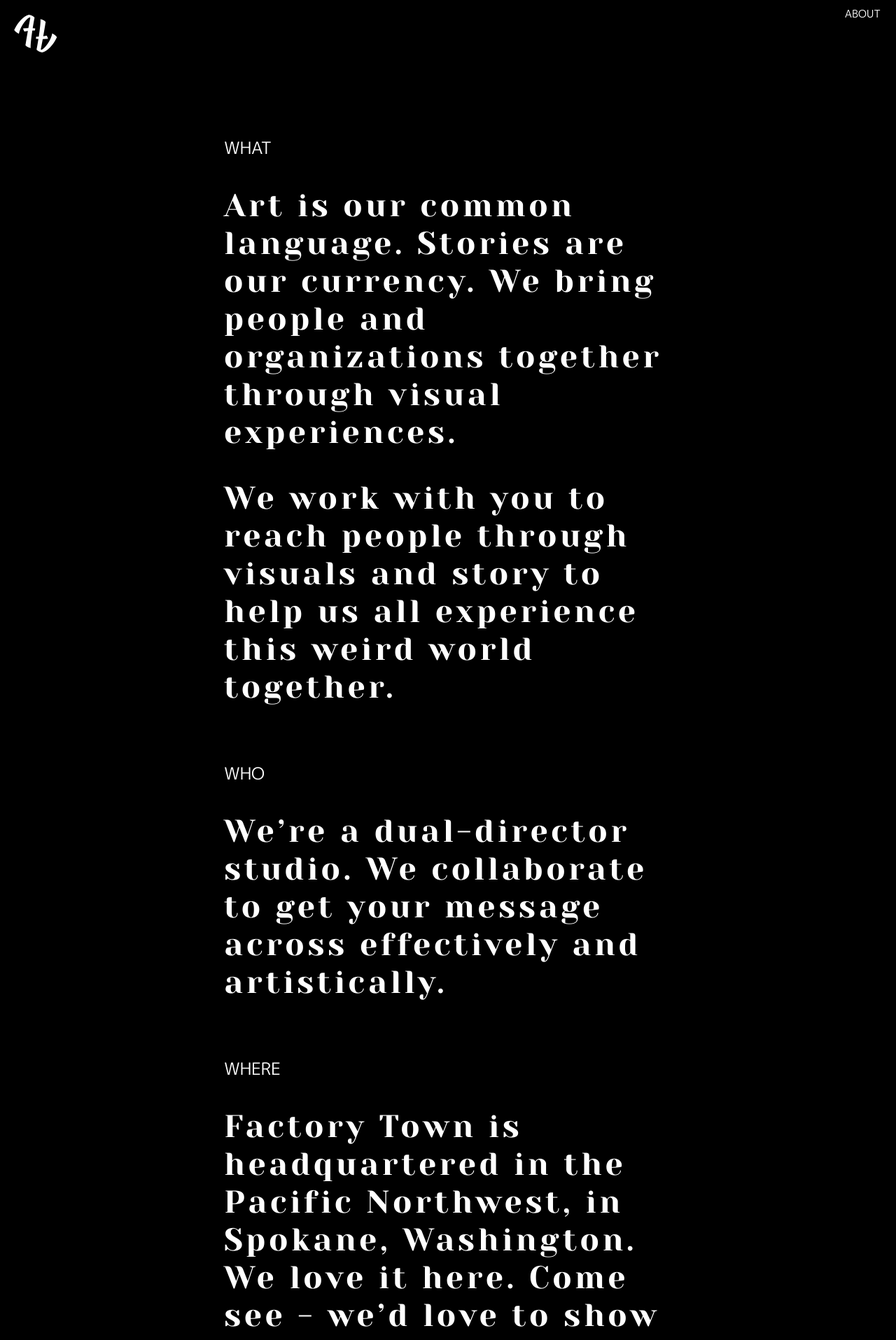
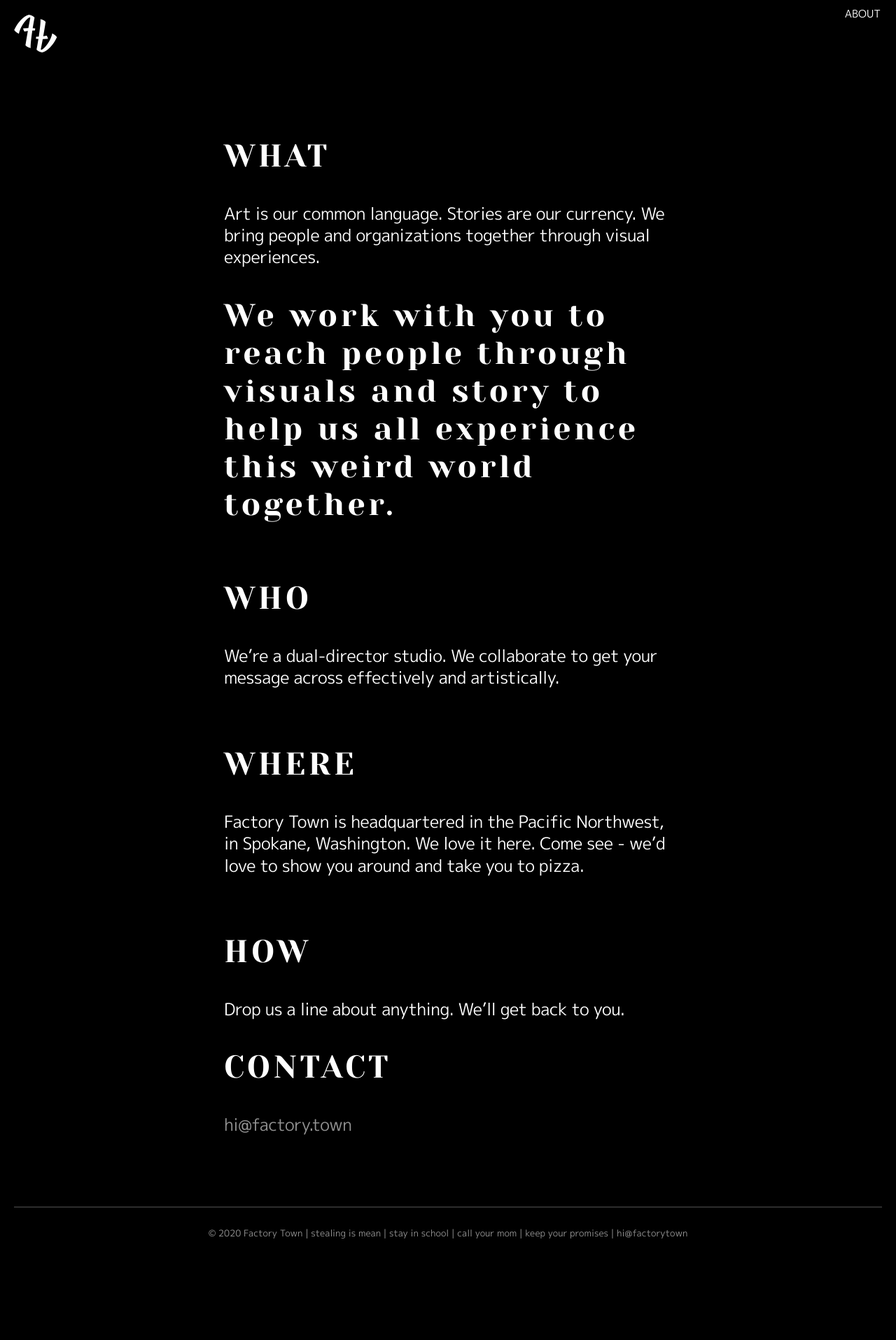
Before and after one commit to factorytown/factorytown.github.io, a Jekyll site: the page built from _pages/about.md, in a window 1280 px wide. Shown: the top 1915 px of the page at 70% size. Built offline with Jekyll 4.4.1, drawn with Linux system fonts in a browser that asks for light colours; nearby versions of some CDN libraries; after the commit the page ends 1793 px from its top, so only the background shows below that.

Commit message:
Updated About

```diff
--- a/_pages/about.md
+++ b/_pages/about.md
@@ -2,29 +2,29 @@
 title: ABOUT
 ---
 
-### WHAT
+## WHAT
 
-## Art is our common language. Stories are our currency. We bring people and organizations together through visual experiences.
+### Art is our common language. Stories are our currency. We bring people and organizations together through visual experiences.
 
 ## We work with you to reach people through visuals and story to help us all experience this weird world together.
 
 <BR>
 
-### WHO
+## WHO
 
-## We're a dual-director studio. We collaborate to get your message across effectively and artistically.
+### We're a dual-director studio. We collaborate to get your message across effectively and artistically.
 
 <BR>
 
-### WHERE
+## WHERE
 
-## Factory Town is headquartered in the Pacific Northwest, in Spokane, Washington. We love it here. Come see - we'd love to show you around and take you to pizza.
+### Factory Town is headquartered in the Pacific Northwest, in Spokane, Washington. We love it here. Come see - we'd love to show you around and take you to pizza.
 
 <BR>
 
-### HOW
+## HOW
 
-## Drop us a line about anything. We'll get back to you.
+### Drop us a line about anything. We'll get back to you.
 
-### CONTACT
-## <a href="mailto:hi@factory.town" target="_new" class="js-no-ajax">hi@factory.town</a>
+## CONTACT
+### <a href="mailto:hi@factory.town" target="_new" class="js-no-ajax">hi@factory.town</a>
```
